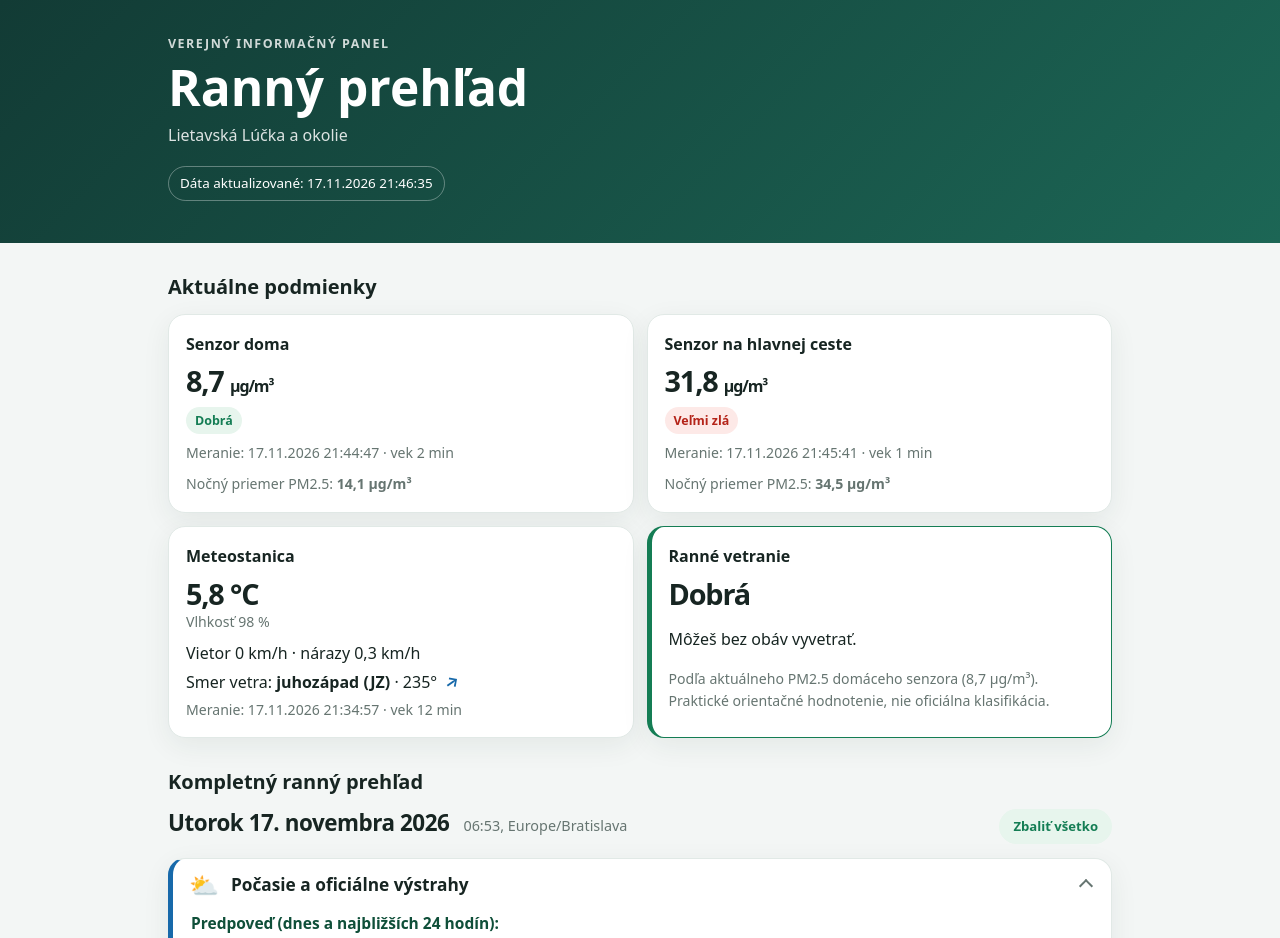
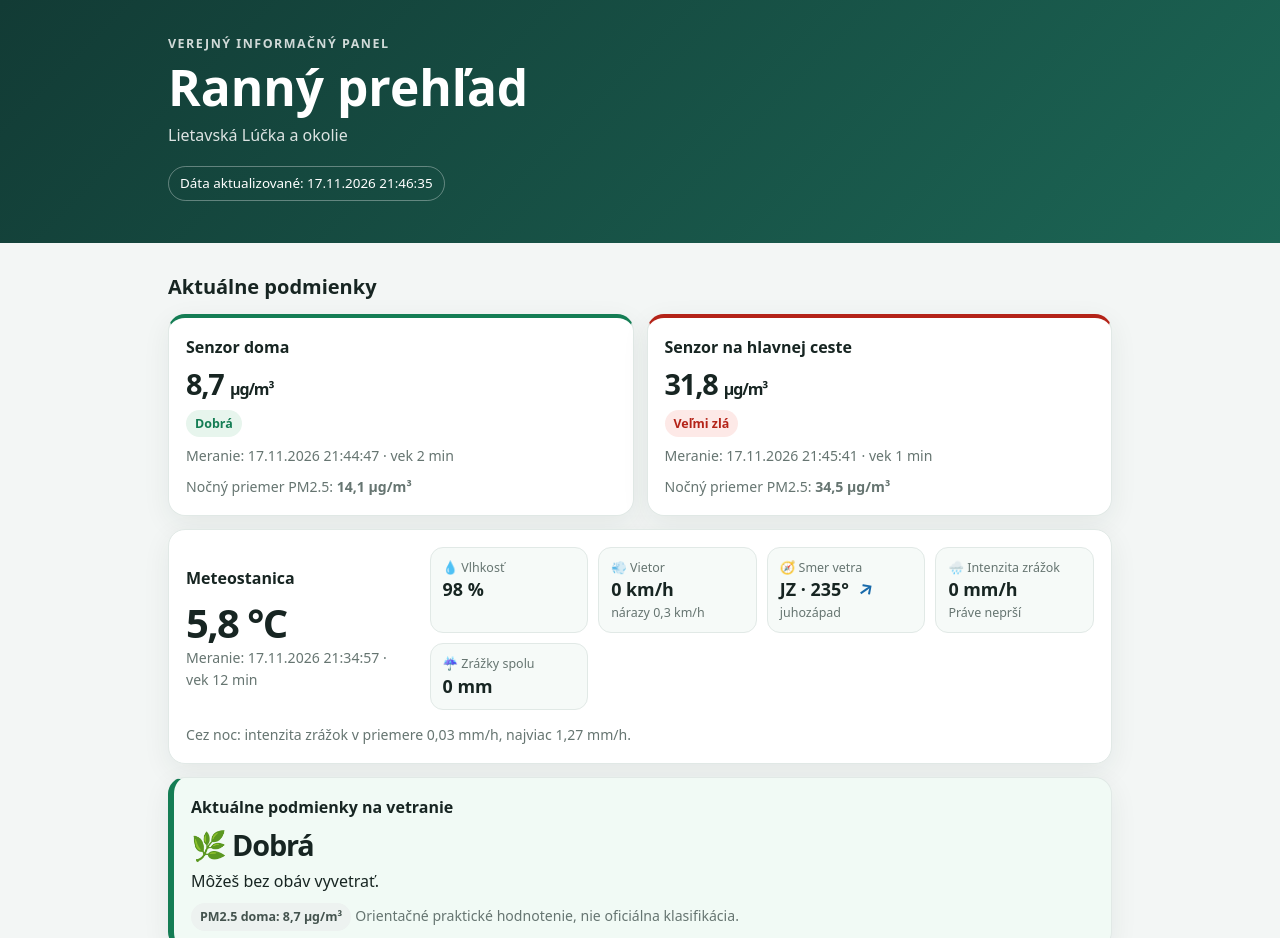
Before and after one commit to jankoprtiska-byte/ranna-uloha-data, a plain HTML site: page index.html in a window 1280 px wide. Shown: the top 938 px of the page. Drawn offline with Linux system fonts and the light colour scheme.

Commit message:
Refactor HTML and CSS for improved layout and styling
upravena grafika, drobne textove upravy

```diff
--- a/index.html
+++ b/index.html
@@ -19,16 +19,24 @@ main{padding:24px 0 50px}.section-title{font-size:1.25rem;margin:28px 0 12px}
 .card h2,.card h3{margin:0 0 8px;font-size:1rem}.metric{font-size:1.8rem;font-weight:750;line-height:1.2;letter-spacing:-.04em}.muted{color:var(--muted);font-size:.88rem}
 .pill{display:inline-flex;align-items:center;gap:6px;border-radius:999px;padding:4px 9px;font-size:.78rem;font-weight:700;background:#edf2f0;color:#44534e}
 .good{background:#e7f5ed;color:var(--green)}.warn{background:#fff3dc;color:var(--yellow)}.bad{background:#fde9e7;color:var(--red)}.info{background:#e8f2fb;color:var(--blue)}
-.vent{border-left:5px solid var(--yellow)}.vent.good-border{border-color:var(--green)}.vent.bad-border{border-color:var(--red)}
+.wide{grid-column:1/-1}
+.st-good{border-top:4px solid var(--green)}.st-warn{border-top:4px solid #e0a030}.st-bad{border-top:4px solid var(--red)}
+.vent{border-left:6px solid var(--yellow)}.v-good{border-left-color:var(--green);background:#f1faf5}.v-warn{background:#fffaf0}.v-bad{border-left-color:var(--red);background:#fdf3f1}
+.vent p{margin:6px 0 10px}
+.note{background:#fff8e8;border-color:#f0dfb9;border-left:6px solid #e0a030}.note h3{margin-bottom:4px}.note ul{margin:0;padding-left:1.1em}.note li{margin:3px 0;font-size:.95rem}
+.wx{display:grid;grid-template-columns:minmax(170px,.75fr) 2.25fr;gap:14px 22px;align-items:center}.wx .metric{font-size:2.5rem}.wx-n{grid-column:1/-1;margin:0}
+.tiles{display:grid;grid-template-columns:repeat(auto-fit,minmax(138px,1fr));gap:10px}
+.tile{background:#f6faf8;border:1px solid var(--line);border-radius:13px;padding:10px 12px}
+.tile small{display:block;color:var(--muted);font-size:.78rem}.tile b{font-size:1.12rem;line-height:1.4}.tile i{display:block;font-style:normal;color:var(--muted);font-size:.78rem}
+.wd{display:inline-block;margin-left:4px;font-weight:700;color:var(--blue)}
 .report{white-space:pre-wrap;overflow-wrap:anywhere;font-size:.97rem}.notice{padding:14px 16px;border-radius:12px;background:#fff8e8;border:1px solid #f0dfb9;color:#684a18}
 footer{padding:22px 0;color:var(--muted);font-size:.82rem;border-top:1px solid var(--line)}
-@media(max-width:620px){.grid{grid-template-columns:1fr}.wide{grid-column:auto}.card{padding:15px}header{padding-top:27px}}
-.wd{display:inline-block;margin-left:4px;font-weight:700;color:var(--blue)}
+@media(max-width:620px){.grid{grid-template-columns:1fr}.wide{grid-column:auto}.card{padding:15px}header{padding-top:27px}.wx{grid-template-columns:1fr}.tiles>:last-child:nth-child(odd){grid-column:1/-1}}
 /* Kompletný ranný prehľad */
 #report{overflow-wrap:anywhere}
 .empty{text-align:center;padding:28px 14px;color:var(--muted)}.empty b{display:block;font-size:2.2rem;margin-bottom:6px}
-.rep-head{display:flex;flex-wrap:wrap;align-items:baseline;gap:4px 14px;margin:0 0 14px}
-.rep-head strong{font-size:1.4rem;letter-spacing:-.02em;line-height:1.2}.rep-head span{color:var(--muted);font-size:.9rem}
+.rep-head{display:flex;flex-wrap:wrap;align-items:center;gap:4px 14px;margin:0 0 14px}
+.rep-head strong{font-size:1.05rem;letter-spacing:-.01em}.rep-head span{color:var(--muted);font-size:.9rem}
 .btn{font:inherit;font-size:.82rem;font-weight:650;color:var(--green);background:#e7f5ed;border:0;border-radius:999px;padding:7px 14px;cursor:pointer;margin-left:auto}
 .btn:hover{background:#d5eee0}.btn:focus-visible,.sec summary:focus-visible{outline:3px solid #147d5466;outline-offset:2px}
 .sec{--ac:var(--green);background:var(--card);border:1px solid var(--line);border-left:5px solid var(--ac);border-radius:17px;box-shadow:var(--shadow);margin-bottom:13px;overflow:hidden}
@@ -49,6 +57,22 @@ footer{padding:22px 0;color:var(--muted);font-size:.82rem;border-top:1px solid v
 .subsec ul{margin-bottom:8px}.subsec p,.subsec li{font-size:.92rem}
 .call{border-left:4px solid var(--yellow);background:#fff8e8;color:#5c4210;border-radius:4px 12px 12px 4px;padding:10px 13px;margin:0 0 12px;max-width:72ch;font-size:.95rem}.call b{color:inherit}
 code{background:#eef3f1;border-radius:5px;padding:1px 5px;font-size:.88em}
+.tw{margin:2px 0 12px;overflow-x:auto}
+.tw table{width:100%;border-collapse:collapse;font-size:.92rem;font-variant-numeric:tabular-nums}
+.tw th{font-size:.78rem;font-weight:600;color:var(--muted);padding:6px 8px;border-bottom:2px solid var(--line)}
+.tw td{padding:8px;border-bottom:1px solid var(--line)}.tw tr:last-child td{border-bottom:0}
+.tw .l{text-align:left}.tw .r{text-align:right}.tw .c{text-align:center}
+.tw td:first-child{font-weight:600}
+.tw.k thead{display:none}.tw.k td:first-child{font-weight:500;color:var(--muted)}.tw.k td:last-child{font-weight:650}
+@media(max-width:620px){
+.tw:not(.k) table,.tw:not(.k) tbody,.tw:not(.k) tr,.tw:not(.k) td{display:block}
+.tw:not(.k) thead{display:none}
+.tw:not(.k) tr{display:grid;grid-template-columns:repeat(var(--n),1fr);gap:2px 10px;padding:9px 0;border-bottom:1px solid var(--line)}
+.tw:not(.k) tr:last-child{border:0}
+.tw:not(.k) td{padding:0;border:0;text-align:left}
+.tw:not(.k) td:first-child{grid-column:1/-1}
+.tw:not(.k) td[data-l]::before{content:attr(data-l);display:block;font-size:.72rem;color:var(--muted);font-weight:500}
+}
 @media(prefers-reduced-motion:reduce){*{transition:none!important}}
 </style>
 </head>
@@ -74,44 +98,53 @@ const $=id=>document.getElementById(id);
 const fmt=(v,d=1)=>Number.isFinite(Number(v))?Number(v).toLocaleString('sk-SK',{maximumFractionDigits:d}):'—';
 function pmState(v){if(v<=15)return ['Dobrá','good','Môžeš bez obáv vyvetrať.'];if(v<=25)return ['Zhoršená','warn','Ak potrebuješ, vyvetraj krátko; ak môžeš, počkaj na lepšie hodnoty.'];return ['Veľmi zlá','bad','Teraz radšej nevetráj, ak to nie je nevyhnutné; počkaj na pokles hodnôt.'];}
 function esc(x){return String(x??'').replace(/[&<>"']/g,c=>({'&':'&amp;','<':'&lt;','>':'&gt;','"':'&quot;',"'":'&#39;'}[c]));}
+const tile=(a,b,c)=>'<div class="tile"><small>'+a+'</small><b>'+b+'</b>'+(c?'<i>'+c+'</i>':'')+'</div>';
 function sensorCard(s){
 const l=s?.latest,v=l?.values?.['PM2.5'],fresh=l?.fresh===true&&Number.isFinite(Number(v)),state=fresh?pmState(Number(v)):null;
 const night=s?.overnight?.stats?.['PM2.5'];
-return '<article class="card"><h3>'+esc(s?.source_name||'Senzor')+'</h3><div class="metric">'+(fresh?fmt(v,1)+' <span style="font-size:1rem;font-weight:600">µg/m³</span>':'—')+'</div><div style="margin:8px 0">'+(state?'<span class="pill '+state[1]+'">'+state[0]+'</span>':'<span class="pill">Údaj nie je aktuálny</span>')+'</div><div class="muted">Meranie: '+esc(l?.measurement_time_local||'bez údaja')+' · vek '+(l?.age_minutes??'—')+' min</div>'+(night?'<div class="muted" style="margin-top:9px">Nočný priemer PM2.5: <b>'+fmt(night.average,1)+' µg/m³</b></div>':'')+'</article>';
+return '<article class="card'+(state?' st-'+state[1]:'')+'"><h3>'+esc(s?.source_name||'Senzor')+'</h3><div class="metric">'+(fresh?fmt(v,1)+' <span style="font-size:1rem;font-weight:600">µg/m³</span>':'—')+'</div><div style="margin:8px 0">'+(state?'<span class="pill '+state[1]+'">'+state[0]+'</span>':'<span class="pill">Údaj nie je aktuálny</span>')+'</div><div class="muted">Meranie: '+esc(l?.measurement_time_local||'bez údaja')+' · vek '+(l?.age_minutes??'—')+' min</div>'+(night?'<div class="muted" style="margin-top:9px">Nočný priemer PM2.5: <b>'+fmt(night.average,1)+' µg/m³</b></div>':'')+'</article>';
 }
 const DIRS=['S','SSV','SV','VSV','V','VJV','JV','JJV','J','JJZ','JZ','ZJZ','Z','ZSZ','SZ','SSZ'];
 const DIRN=['sever','sever-severovýchod','severovýchod','východ-severovýchod','východ','východ-juhovýchod','juhovýchod','juh-juhovýchod','juh','juh-juhozápad','juhozápad','západ-juhozápad','západ','západ-severozápad','severozápad','sever-severozápad'];
-function windDir(l,v){
-const f=x=>/smer|direc/i.test(x),k=Object.keys(v).find(f),k2=Object.keys(l).find(x=>f(x)&&typeof l[x]!=='object');
-const raw=k?v[k]:k2?l[k2]:null;
+function dirTile(l,v){
+const f=x=>/smer|direc/i.test(x),k=Object.keys(v).find(f),k2=Object.keys(l).find(x=>f(x)&&typeof l[x]!=='object'),raw=k?v[k]:k2?l[k2]:null;
 if(raw===null||raw===undefined||raw==='')return '';
 const n=Number(raw);
-if(!Number.isFinite(n))return '<div style="margin-top:4px">Smer vetra: <b>'+esc(raw)+'</b></div>';
+if(!Number.isFinite(n))return tile('🧭 Smer vetra',esc(raw));
 const i=Math.round((((n%360)+360)%360)/22.5)%16;
-return '<div style="margin-top:4px">Smer vetra: <b>'+DIRN[i]+' ('+DIRS[i]+')</b> · '+fmt(n,0)+'° <span class="wd" style="transform:rotate('+n+'deg)" title="Šípka ukazuje, kam vietor fúka">↓</span></div>';
+return tile('🧭 Smer vetra',DIRS[i]+' · '+fmt(n,0)+'° <span class="wd" style="transform:rotate('+n+'deg)" title="Šípka ukazuje, kam vietor fúka">↓</span>',DIRN[i]);
 }
+const kf=(o,re,ex)=>Object.keys(o||{}).find(k=>re.test(k)&&k!==ex);
 function weatherCard(w){
 const l=w?.latest,v=l?.values||{};
-if(!l)return '<article class="card"><h3>Meteostanica</h3><div class="muted">Údaje nie sú dostupné.</div></article>';
-return '<article class="card"><h3>Meteostanica</h3><div class="metric">'+fmt(v['Teplota (°C)'],1)+' °C</div><div class="muted">Vlhkosť '+fmt(v['Vlhkosť (%)'],0)+' %</div><div style="margin-top:8px">Vietor '+fmt(v['Rýchlosť vetra (km/h)'],1)+' km/h · nárazy '+fmt(v['Náraz vetra (km/h)'],1)+' km/h</div>'+windDir(l,v)+'<div class="muted" style="margin-top:4px">Meranie: '+esc(l.measurement_time_local||'bez údaja')+' · vek '+(l.age_minutes??'—')+' min</div></article>';
+if(!l)return '<article class="card wide"><h3>Meteostanica</h3><div class="muted">Údaje nie sú dostupné.</div></article>';
+const ki=kf(v,/intenzit|rate/i),kt=kf(v,/zr[aá]ž|rain|precip/i,ki),ri=Number(v[ki]),ni=w?.overnight?.stats?.[ki];
+const nm=Number(ni?.max??ni?.maximum),na=Number(ni?.average??ni?.avg);
+return '<article class="card wide wx"><div><h3>Meteostanica</h3><div class="metric">'+fmt(v['Teplota (°C)'],1)+' °C</div><div class="muted">Meranie: '+esc(l.measurement_time_local||'bez údaja')+' · vek '+(l.age_minutes??'—')+' min</div></div><div class="tiles">'+
+tile('💧 Vlhkosť',fmt(v['Vlhkosť (%)'],0)+' %')+
+tile('💨 Vietor',fmt(v['Rýchlosť vetra (km/h)'],1)+' km/h','nárazy '+fmt(v['Náraz vetra (km/h)'],1)+' km/h')+
+dirTile(l,v)+
+(ki?tile('🌧️ Intenzita zrážok',fmt(ri,2)+' mm/h',Number.isFinite(ri)?(ri>0?'Prší':'Práve neprší'):''):'')+
+(kt?tile('☔ Zrážky spolu',fmt(v[kt],2)+' mm'):'')+
+'</div>'+(Number.isFinite(nm)?'<div class="muted wx-n">Cez noc: intenzita zrážok v priemere '+fmt(na,2)+' mm/h, najviac '+fmt(nm,2)+' mm/h.</div>':'')+'</article>';
 }
 function ventilation(home){
-const l=home?.latest,v=l?.values?.['PM2.5'];
-if(!l||l.fresh!==true||!Number.isFinite(Number(v)))return '<article class="card vent"><h3>Ranné vetranie</h3><div class="pill">Nedá sa spoľahlivo vyhodnotiť</div><p class="muted">Domáci senzor neposkytuje aktuálny údaj PM2.5.</p></article>';
-const st=pmState(Number(v)),border=st[1]==='good'?'good-border':st[1]==='bad'?'bad-border':'';
-return '<article class="card vent '+border+'"><h3>Ranné vetranie</h3><div class="metric">'+st[0]+'</div><p>'+st[2]+'</p><div class="muted">Podľa aktuálneho PM2.5 domáceho senzora ('+fmt(v,1)+' µg/m³). Praktické orientačné hodnotenie, nie oficiálna klasifikácia.</div></article>';
+const l=home?.latest,v=l?.values?.['PM2.5'],T='<h3>Aktuálne podmienky na vetranie</h3>';
+if(!l||l.fresh!==true||!Number.isFinite(Number(v)))return '<article class="card wide vent">'+T+'<div class="pill">Nedá sa spoľahlivo vyhodnotiť</div><p class="muted">Domáci senzor neposkytuje aktuálny údaj PM2.5.</p></article>';
+const st=pmState(Number(v)),ic={good:'🌿',warn:'⚠️',bad:'🚫'}[st[1]];
+return '<article class="card wide vent v-'+st[1]+'">'+T+'<div class="metric">'+ic+' '+st[0]+'</div><p>'+st[2]+'</p><span class="pill">PM2.5 doma: '+fmt(v,1)+' µg/m³</span> <span class="muted">Orientačné praktické hodnotenie, nie oficiálna klasifikácia.</span></article>';
 }
 async function load(){
 try{
 const r=await fetch(DATA_URL+'?t='+Date.now(),{cache:'no-store'});if(!r.ok)throw new Error('HTTP '+r.status);
 const d=await r.json();$('updated').textContent='Dáta aktualizované: '+(d.generated_at_local||'čas nie je uvedený');
 const s=d.sources||{};$('cards').innerHTML=sensorCard(s.air_quality)+sensorCard(s.air_quality1)+weatherCard(s.weather_station)+ventilation(s.air_quality);
-if(d.warnings?.length)$('cards').insertAdjacentHTML('beforeend','<article class="card wide"><b>Upozornenia k dátam</b><ul>'+d.warnings.map(x=>'<li>'+esc(x)+'</li>').join('')+'</ul></article>');
+if(d.warnings?.length)$('cards').insertAdjacentHTML('beforeend','<article class="card wide note"><h3>⚠️ Upozornenia k dátam</h3><ul>'+d.warnings.map(x=>'<li>'+esc(x)+'</li>').join('')+'</ul></article>');
 }catch(e){$('updated').textContent='Údaje sa nepodarilo načítať';$('cards').innerHTML='<div class="notice wide">Momentálne sa nepodarilo načítať aktuálne údaje zo zdroja. Skús obnoviť stránku neskôr.</div>';}
 }
-/* ---- Kompletný ranný prehľad: markdown text -> karty ---- */
-const ICONS=[[/zdroj/i,'🔗'],[/čerstv|spoľahliv/i,'🕒'],[/počas|výstra/i,'⛅'],[/doprav/i,'🚗'],[/meran|senzor/i,'📊'],[/oznam|tabuľ/i,'📢']];
-const TONE=[[/počas|výstra/i,'w'],[/doprav/i,'t'],[/zdroj|čerstv|spoľahliv/i,'n']];
+/* ---- Kompletný ranný prehľad: markdown text -> karty a tabuľky ---- */
+const ICONS=[[/zdroj/i,'🔗'],[/čerstv|spoľahliv/i,'🕒'],[/meteostan/i,'🌡️'],[/ovzdu|pm\s?2|kvalit/i,'🌫️'],[/počas|výstra/i,'⛅'],[/doprav/i,'🚗'],[/oznam|tabuľ/i,'📢'],[/meran|senzor/i,'📊']];
+const TONE=[[/počas|výstra|meteostan/i,'w'],[/doprav/i,'t'],[/zdroj|čerstv|spoľahliv/i,'n']];
 const pick=(a,t,d)=>(a.find(x=>x[0].test(t))||[0,d])[1];
 function unwrap(u){try{const x=new URL(u);if(/(^|\.)google\.com$/.test(x.hostname)&&x.pathname==='/url'){const q=x.searchParams.get('q')||x.searchParams.get('url');if(q)return q;}}catch(e){}return u;}
 function inl(t){
@@ -127,25 +160,35 @@ if(/https?:/.test(t))t=t.replace(/^(.+?):\s+(?=https?:)/,'**$1:** ');
 else if(!/\*\*/.test(t))t=t.replace(/^((?:[^:;.]|\d\.\d){2,40}):\s/,'**$1:** ');
 return '<li>'+inl(t)+'</li>';
 }
+function tableHTML(rows){
+const R=rows.map(r=>r.replace(/^\||\|$/g,'').split('|').map(x=>x.trim()));
+const si=R.findIndex(r=>r.every(x=>/^:?-{2,}:?$/.test(x)));
+const head=si>0?R[si-1]:null,al=si>0?R[si].map(x=>x.endsWith(':')?x.startsWith(':')?'c':'r':'l'):[],B=si>-1?R.slice(si+1):R;
+const n=Math.max(...R.map(r=>r.length));
+return '<div class="tw'+(n<3?' k':'')+'"><table style="--n:'+(n-1)+'">'+(head?'<thead><tr>'+head.map((x,j)=>'<th class="'+(al[j]||'l')+'">'+inl(x)+'</th>').join('')+'</tr></thead>':'')+'<tbody>'+B.map(r=>'<tr>'+r.map((x,j)=>'<td class="'+(al[j]||'l')+'"'+(head&&j?' data-l="'+esc(head[j])+'"':'')+'>'+inl(x)+'</td>').join('')+'</tr>').join('')+'</tbody></table></div>';
+}
 function renderReport(txt){
 let L=txt.replace(/\r/g,'').split('\n').map(x=>x.trim()),k=-1;
 L.forEach((s,i)=>{if(/^-{3,}$/.test(s))k=i;});if(k>-1&&L.length-k<8)L=L.slice(0,k);
-let meta='',secs=[],cur=null,para=[],list=false,sub=false,grid=false;
+let meta='',secs=[],cur=null,para=[],tbl=[],list=false,sub=false,grid=false;
 const add=h=>{if(cur)cur.h+=h;};
 const fl=()=>{if(list){add('</ul>');list=false;}};
 const fs=()=>{fl();if(sub){add('</div>');sub=false;}};
 const fg=()=>{fs();if(grid){add('</div>');grid=false;}};
+const ft=()=>{if(tbl.length){add(tableHTML(tbl));tbl=[];}};
 const fp=()=>{if(!para.length)return;const t=para.join(' ');para=[];
 if(/^\*\*(Oficiálne výstrahy|Upozornenie|Pozor|Varovanie)/i.test(t)){fg();add('<div class="call">'+inl(t)+'</div>');}else add('<p>'+inl(t)+'</p>');};
 L.forEach(s=>{let m;
+if(/^\|.*\|$/.test(s)){fp();fl();tbl.push(s);return;}
+ft();
 if(!s||/^-{3,}$/.test(s)){fp();fl();return;}
 if(/^#\s/.test(s))return;
-if(m=s.match(/^##\s+(.+)$/)){fp();fg();const t=m[1].replace(/^\d+[.)]\s*/,'').replace(/\*\*/g,'');cur={t,ic:pick(ICONS,t,'📌'),tone:pick(TONE,t,''),shut:/zdroj|čerstv|spoľahliv/i.test(t),h:''};secs.push(cur);return;}
+if(m=s.match(/^##\s+(.+)$/)){fp();fg();const t=m[1].replace(/^\d+[.)]\s*/,'').replace(/\*\*/g,'');cur={t,ic:pick(ICONS,t,'📋'),tone:pick(TONE,t,''),shut:/zdroj|čerstv|spoľahliv/i.test(t),h:''};secs.push(cur);return;}
 if(m=s.match(/^###\s+(.+)$/)){fp();fs();if(!grid){add('<div class="subgrid">');grid=true;}add('<div class="subsec"><h4>'+inl(m[1])+'</h4>');sub=true;return;}
 if(m=s.match(/^[-*•]\s+(.+)$/)){fp();if(!cur)return;if(!list){add('<ul>');list=true;}add(li(m[1]));return;}
 if(!cur){if(/^\*\*.+\*\*$/.test(s))meta=s.replace(/\*\*/g,'');return;}
 fl();para.push(s);});
-fp();fg();
+fp();ft();fg();
 if(!secs.length)return '<div class="card report">'+esc(txt)+'</div>';
 const dt=meta.split(' · ');
 return '<div class="rep-head"><strong>'+esc(dt[0]||'Dnešný prehľad')+'</strong><span>'+esc(dt.slice(1).join(', '))+'</span>'+(secs.length>1?'<button class="btn" id="tgl" type="button">Zbaliť všetko</button>':'')+'</div>'+
```
